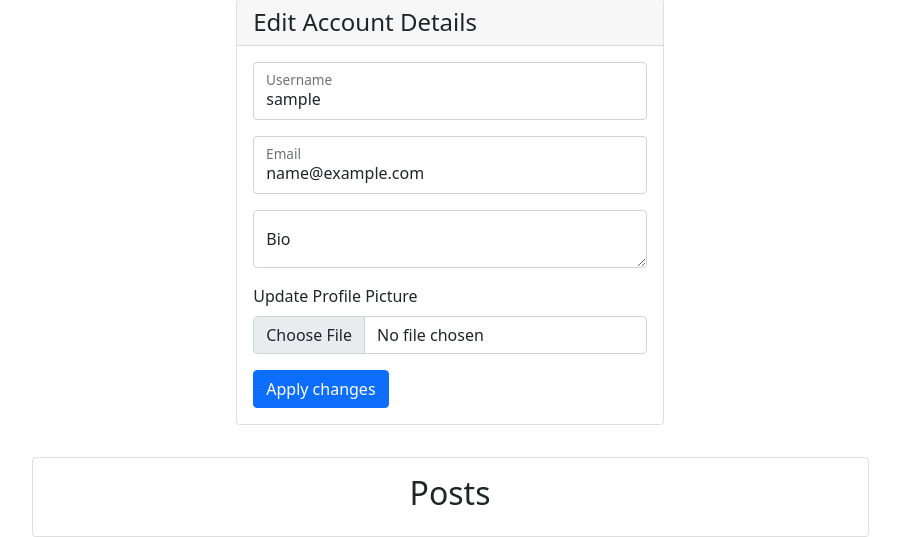
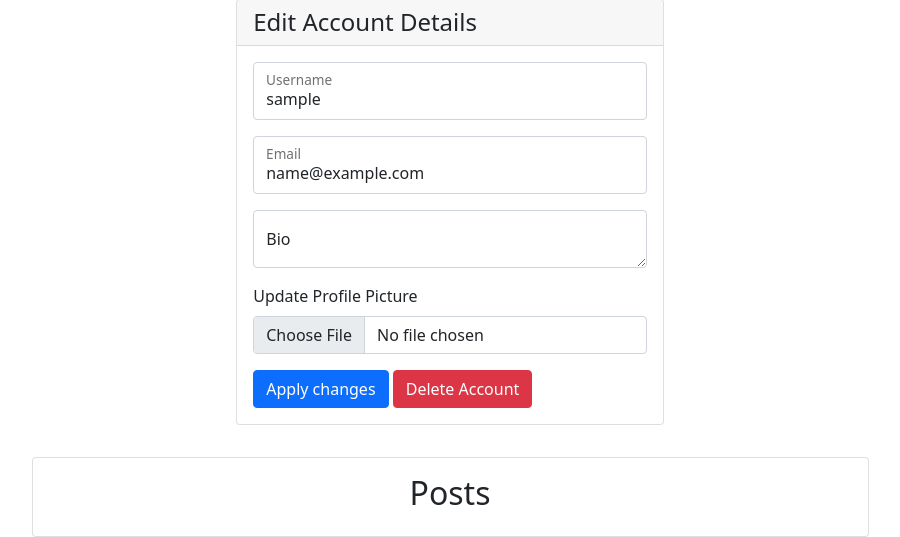
Before and after one commit to alvg77/Inster, a Flask app: page /account in a window 1280 px wide, after a click on "Edit Account Details". Shown: the part 349-886 px from the top of the page, without its empty margins (190-1090 px from the left). Run offline with Flask 2, Linux system fonts and the light colour scheme; the visitor is signed in with stand-in values (Sample User, id 1); data comes from the database, SQL or seed files in the repository; data that the repository does not hold is empty; some libraries are stand-ins or nearby versions.

Commit message:
delete user

```diff
--- a/flask_app/posts/routes.py
+++ b/flask_app/posts/routes.py
@@ -81,7 +81,7 @@ def delete_img(post_id):
         abort(403)
     picture_path = os.path.join(current_app.root_path, 'static/post_pics', post.post_image)
     os.remove(picture_path)
-    post.post_image = 'removed'
+    post.post_image = None
     db.session.commit()
 
     return redirect(url_for('posts.update_post', post_id=post_id))
--- a/flask_app/templates/account.html
+++ b/flask_app/templates/account.html
@@ -108,7 +108,9 @@
                                 {% endif %}
                             </div>
                             <div class="mt-3">
-                                {{ form.submit(class="btn btn-primary") }}
+                                {{ form.submit(class="btn btn-primary col") }}
+                                <button type="button" class="col btn btn-danger" data-toggle="modal" data-target="#deleteModal">Delete Account</button>
+
                             </div>
                             </div>
                         </div>
@@ -149,5 +151,22 @@
             {% endfor %}
         </div>
     </div>
-
+    <div class="modal fade" id="deleteModal" tabindex="-1" role="dialog" aria-labelledby="deleteModalLabel" aria-hidden="true">
+        <div class="modal-dialog" role="document">
+            <div class="modal-content">
+                <div class="modal-header">
+                    <h5 class="modal-title" id="deleteModalLabel">Are you sure you want to delete your account?</h5>
+                    <button type="button" class="close" data-dismiss="modal" aria-label="Close">
+                        <span aria-hidden="true">&times;</span>
+                    </button>
+                </div>
+                <div class="modal-footer">
+                    <button type="button" class="btn btn-secondary" data-dismiss="modal">Close</button>
+                    <form method="POST" action="{{ url_for('users.delete_user', user_id=user.id) }}">
+                        <input class="btn btn-danger" type="submit" value="Delete">
+                    </form>
+                </div>
+            </div>
+        </div>
+    </div>
 {% endblock %}
--- a/flask_app/users/routes.py
+++ b/flask_app/users/routes.py
@@ -192,3 +192,18 @@ def unfollow(user_username):
         return redirect(url_for('users.user', user_id=user.id))
     else:
         return redirect(url_for('main.home'))
+
+@users.route('/<user_id>/delete_user/', methods=['POST', 'GET'])
+@login_required
+def delete_user(user_id):
+    user = User.query.get_or_404(user_id)
+    for i in user.posts:
+        if i.post_image:
+            image_path = os.path.join(current_app.root_path, 'static/post_pics', i.post_image)
+            os.remove(image_path)
+        i.query.delete()
+    user.query.delete()
+    db.session.commit()
+    logout()
+
+    return redirect(url_for('users.login'))
```
